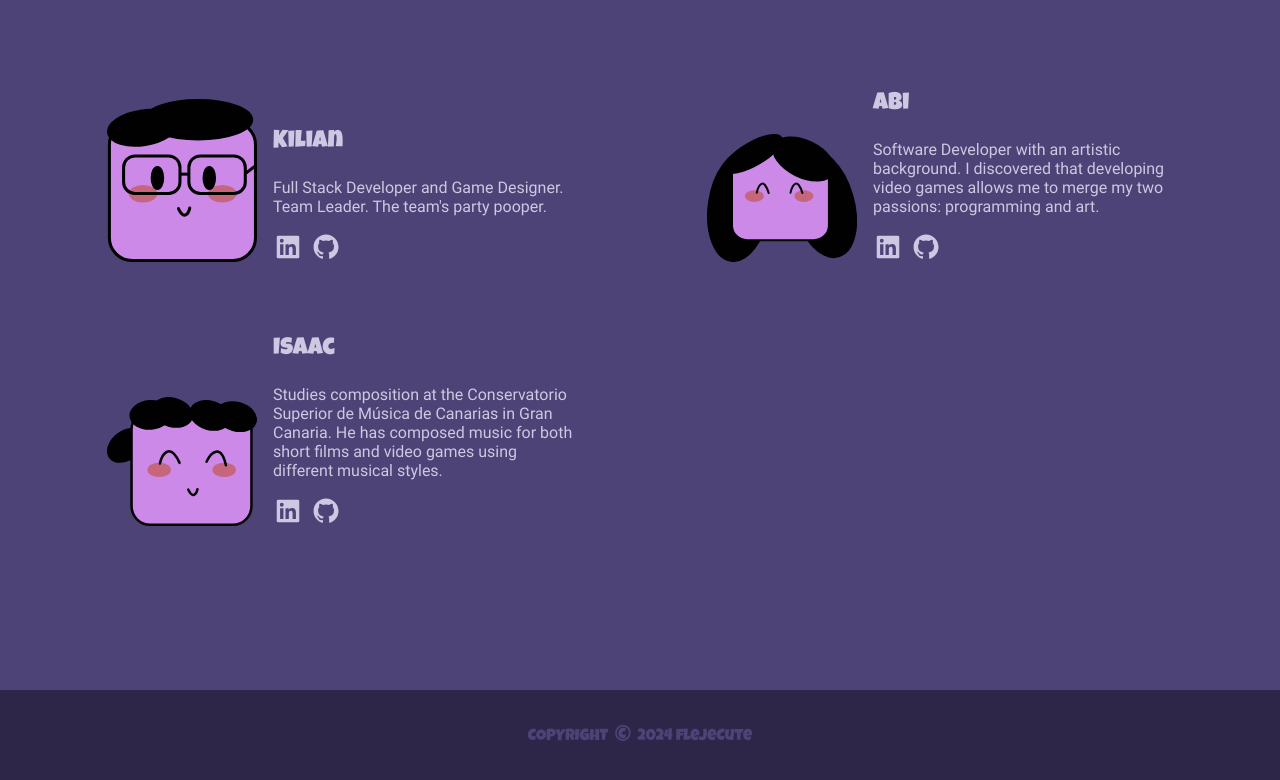
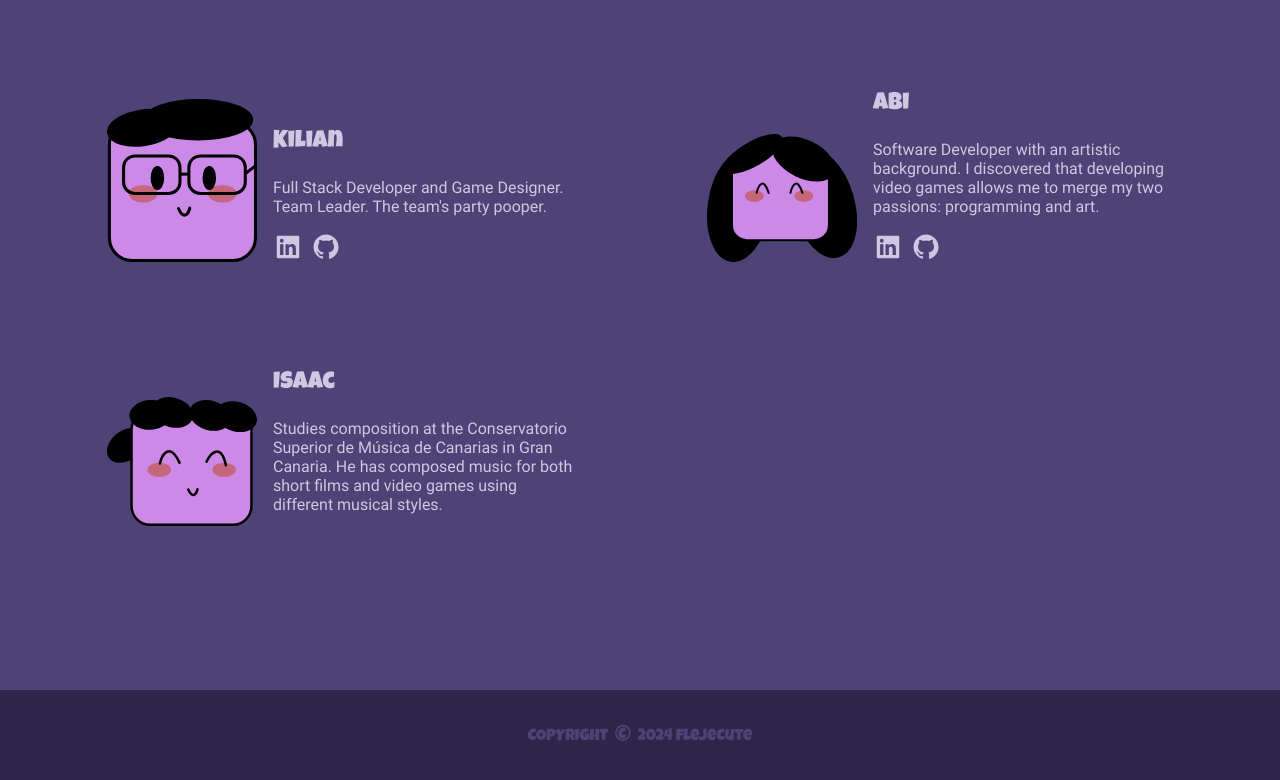
Before and after one commit to Kilian-Sosa/beat-timple-webfront, a React (Vite) app: page / in a window 1280 px wide. Shown: the part 1987-2767 px from the top of the page. Built offline with nearby package versions, Linux system fonts and the light colour scheme.

Commit message:
Update About.tsx

```diff
--- a/src/components/Home/About/About.tsx
+++ b/src/components/Home/About/About.tsx
@@ -108,12 +108,6 @@ export const About = () => {
                             <h2>Isaac</h2>
                             <p>Studies composition at the Conservatorio Superior de Música de Canarias in Gran Canaria. He has composed music for both short films and video games using different musical styles.</p>
                             <div className="ssmm-cont">
-                                <a target='_blank' href="https://es.linkedin.com/in/abigail-ojeda">
-                                    <img src={linkedin} alt="linkedin" />
-                                </a>
-                                <a target='_blank' href="https://github.com/abigailojeda">
-                                    <img src={github} alt="github" />
-                                </a>
                             </div>
                         </div>
 
```
